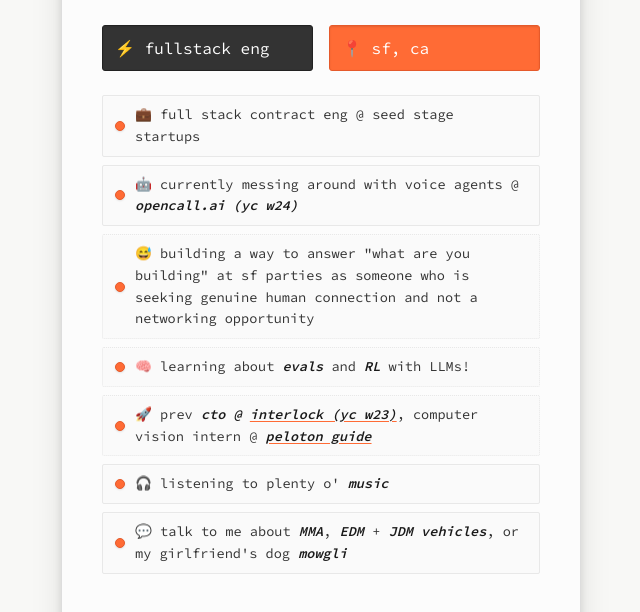
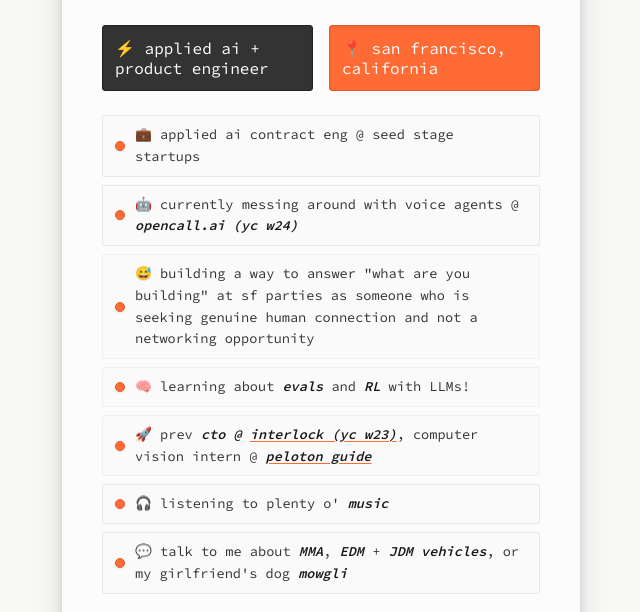
Before and after one commit to srustagi/1pager, a plain HTML site: page index.html in a window 1280 px wide. Shown: the part 185-797 px from the top of the page, without its empty margins (319-959 px from the left). Drawn offline with Linux system fonts and the light colour scheme.

Commit message:
update copy

```diff
--- a/index.html
+++ b/index.html
@@ -9,8 +9,8 @@
     <link rel="icon" type="image/png" href="favicon.png">
 
     <!-- Open Graph Meta Tags -->
-    <meta property="og:title" content="Shivansh Rustagi - Full Stack Engineer">
-    <meta property="og:description" content="SF-based full stack engineer. ex-YC founder, lover of mowgli and his GT-R.">
+    <meta property="og:title" content="Shivansh Rustagi - Applied AI Engineer">
+    <meta property="og:description" content="SF-based applied ai engineer. ex-YC founder, lover of mowgli and his GT-R.">
     <meta property="og:image" content="https://shivan.sh/insight.webp">
     <meta property="og:url" content="https://shivan.sh">
     <meta property="og:type" content="website">
@@ -18,13 +18,13 @@
 
     <!-- Twitter Card Meta Tags -->
     <meta name="twitter:card" content="summary_large_image">
-    <meta name="twitter:title" content="Shivansh Rustagi - Full Stack Engineer">
-    <meta name="twitter:description" content="Full stack contract engineer working with seed stage startups. Currently building voice agents at OpenCall.ai (YC W24).">
+    <meta name="twitter:title" content="Shivansh Rustagi - Applied AI Engineer">
+    <meta name="twitter:description" content="Applied ai contract engineer working with seed stage startups. Currently building voice agents at OpenCall.ai (YC W24).">
     <meta name="twitter:image" content="https://shivan.sh/insight.webp">
     <meta name="twitter:creator" content="@r32tagi">
 
     <!-- Additional Meta Tags -->
-    <meta name="description" content="SF-based full stack engineer. ex-YC founder, lover of mowgli and his GT-R.">
+    <meta name="description" content="SF-based applied ai engineer. ex-YC founder, lover of mowgli and his GT-R.">
     <meta name="author" content="Shivansh Rustagi">
 
     <link rel="preconnect" href="https://fonts.googleapis.com">
@@ -45,13 +45,13 @@
         </div>
 
         <div class="markdown-grid">
-            <a href="https://www.linkedin.com/in/srustagi/" target="_blank"><div class="info-block primary">⚡ fullstack eng</div></a>
-            <a href="https://maps.app.goo.gl/Y3oeqUBrUw7DQ86S7" target="_blank"><div class="info-block accent">📍 sf, ca</div></a>
+            <a href="https://www.linkedin.com/in/srustagi/" target="_blank"><div class="info-block primary">⚡ applied ai + product engineer</div></a>
+            <a href="https://maps.app.goo.gl/Y3oeqUBrUw7DQ86S7" target="_blank"><div class="info-block accent">📍 san francisco, california</div></a>
         </div>
 
         <div class="content">
             <ul class="markdown-list">
-                <li class="FULL"><a href="https://www.linkedin.com/in/srustagi/" target="_blank">💼 full stack contract eng @ seed stage startups</a></li>
+                <li class="FULL"><a href="https://www.linkedin.com/in/srustagi/" target="_blank">💼 applied ai contract eng @ seed stage startups</a></li>
                 <li class="FULL"><a href="https://opencall.ai" target="_blank">🤖 currently messing around with voice agents @ <span class="highlight">opencall.ai (yc w24)</span></a></li>
                 <li>😅 building a way to answer "what are you building" at sf parties as someone who is seeking genuine human connection and not a networking opportunity</li>
                 <li>🧠 learning about <span class="highlight">evals</span> and <span class="highlight">RL</span> with LLMs!</li>
```
